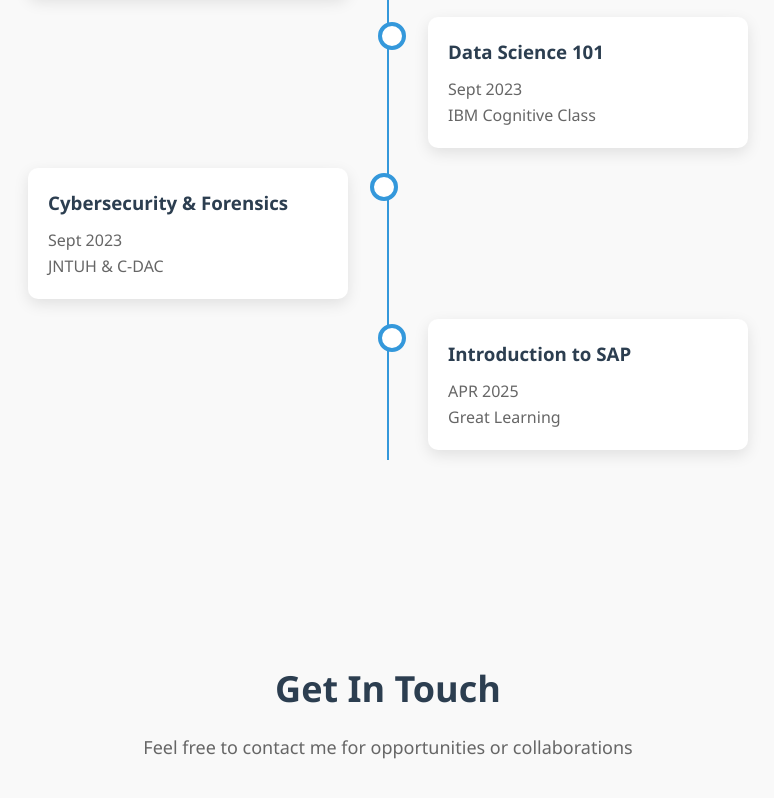
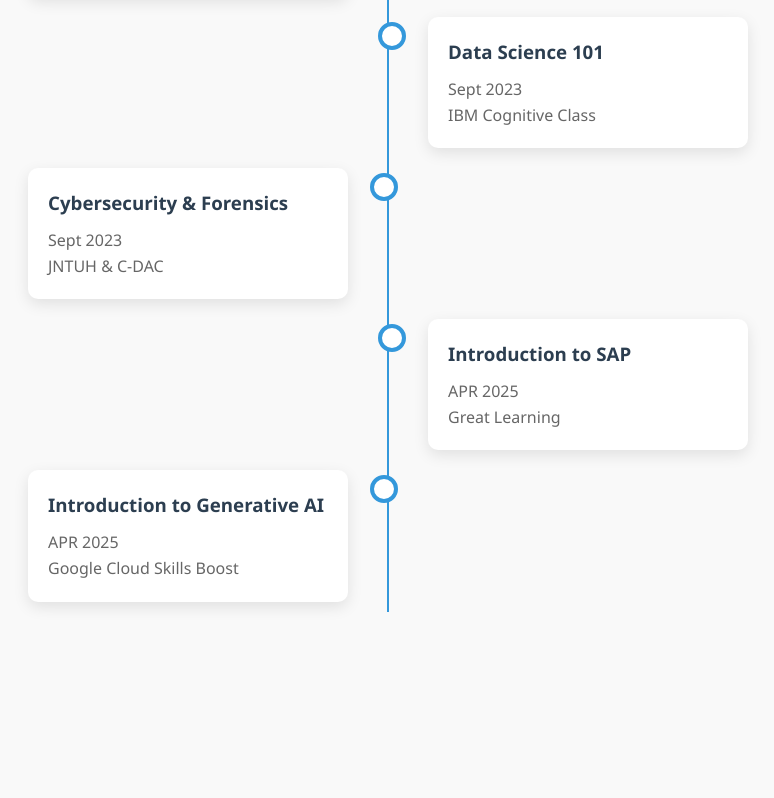
Before and after one commit to vinayak598/professional-portfolio, a plain HTML site: page index.html in a window 1280 px wide. Shown: the part 4192-4990 px from the top of the page, without its empty margins (252-1026 px from the left). Drawn offline with nearby package versions, Linux system fonts and the light colour scheme.

Commit message:
Update index.html

```diff
--- a/index.html
+++ b/index.html
@@ -903,6 +903,15 @@
                         <p>Great Learning</p>
                     </div>
                 </div>
+
+                <div class="timeline-item left">
+    <div class="timeline-content">
+        <h3>Introduction to Generative AI</h3>
+        <p class="timeline-date">APR 2025</p>
+        <p>Google Cloud Skills Boost</p>
+    </div>
+</div>
+
             </div>
         </div>
     </section>
```
